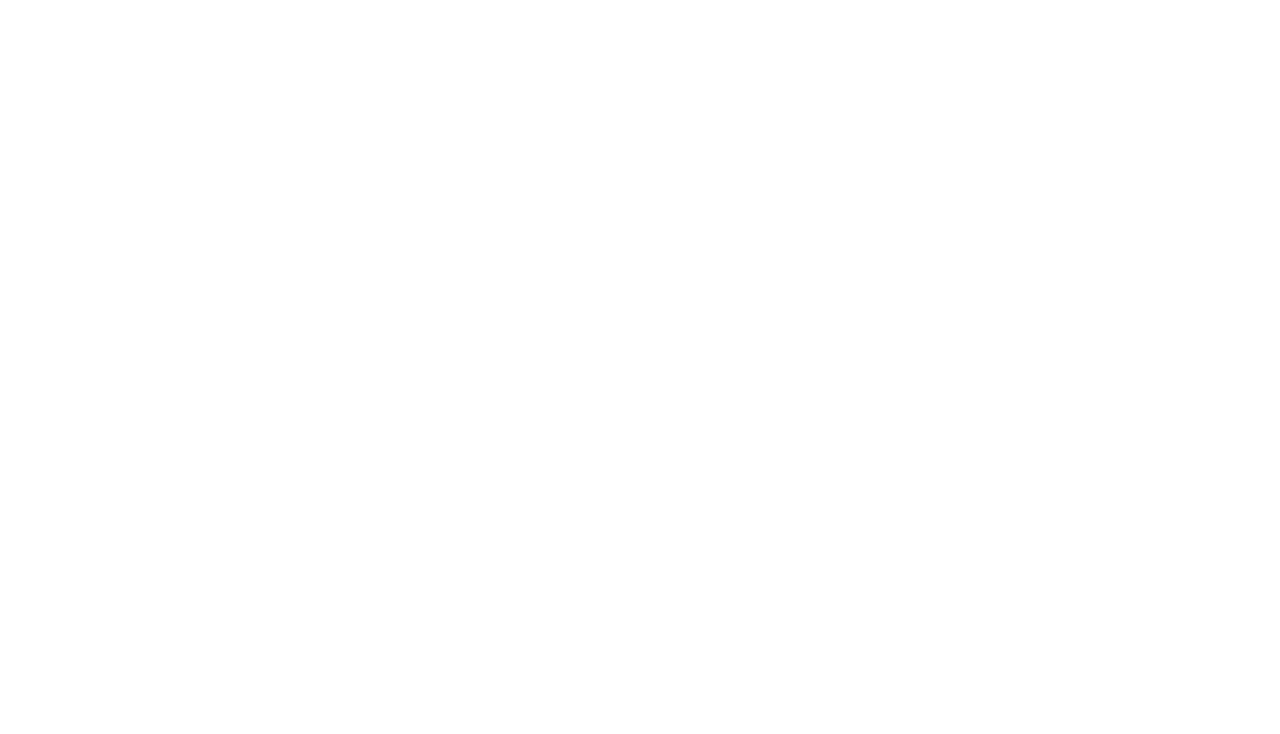
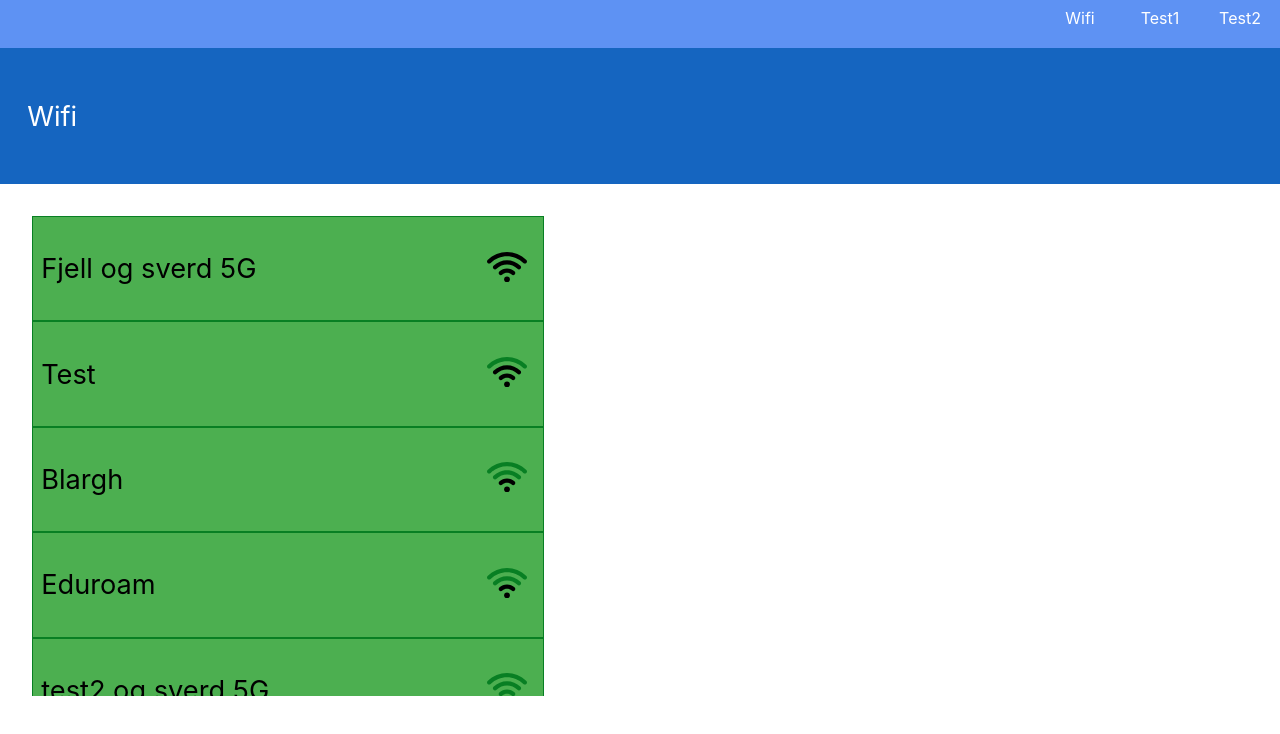
Before and after one commit to rokrust/Wifi-lamp, a React (Create React App) app in the folder webfiles/: page /test2 in a window 1280 px wide. Shown: the top 734 px of the page. Built offline with nearby package versions, Linux system fonts and the light colour scheme.

Commit message:
Complete Header HOC with global button list

```diff
--- a/webfiles/src/App.js
+++ b/webfiles/src/App.js
@@ -1,7 +1,9 @@
 import React from 'react';
 import './App.css';
-import {Switch, Route} from 'react-router-dom'
+import {Switch, Route, Redirect} from 'react-router-dom'
 import Wifi from './pages/wifi'
+import Test1 from './pages/test1'
+import Test2 from './pages/test2'
 
 
 /*
@@ -35,7 +37,9 @@ function App() {
     <div className="App">
       <header className="App-header">
           <Switch>
-            <Route exact path='/' component={Wifi} />
+            <Route path='/' component={Wifi} />
+            <Route exact path='/test1' component={Test1} />
+            <Route exact path='/test2' component={Test2} />
           </Switch>
       </header>
     </div>
--- a/webfiles/src/components/header/index.js
+++ b/webfiles/src/components/header/index.js
@@ -1,16 +1,21 @@
-import React, {Component} from 'react'
+import React, {Component, useReducer, useEffect, useState} from 'react'
 import styled from 'styled-components'
 import NavBar from './navbar'
 import NavButton from './navbutton'
 
+var buttonList = [];
 
 export class Header extends Component {
     render() {
+        console.log()
         return (
             <>
                 <NavBar>
-                    <NavButton to="/">test1</NavButton>
-                    <NavButton to="/">test2</NavButton>
+                {buttonList.map(buttonText => <NavButton key={buttonText} to={buttonText}>{buttonText}</NavButton>)}
+                {/*
+                <NavButton to="/">test1</NavButton>
+                <NavButton to="/">test2</NavButton>
+                */}
                 </NavBar>
                 <Banner>
                     {this.props.pageName}
@@ -21,8 +26,11 @@ export class Header extends Component {
     }
 }
 
-const withHeader = (WrappedComponent, pageName) => {
-    return class WithCounter extends Component
+const withHeader = (WrappedComponent, pageName, pageLink) => {
+    buttonList.push(pageLink || pageName);
+    console.log(buttonList);
+
+    return class WithHeader extends Component
     {
         render() {
             return (
--- a/webfiles/src/components/header/navbutton.js
+++ b/webfiles/src/components/header/navbutton.js
@@ -30,7 +30,9 @@ const RouterButton = styled.div`
     padding: 0.5em 1em;
     background-color: ${props => props.theme.primaryLight};
     &:hover {
-        background-color: ${props => props.theme.primary};;
+        & > span {
+            border-bottom: 0.1em solid ${props => props.theme.primaryText};
+        }
     }
 `;
 
--- a/webfiles/src/components/wifi-list/index.js
+++ b/webfiles/src/components/wifi-list/index.js
@@ -12,7 +12,7 @@ export default class WifiApList extends Component {
     render() {
         return (
             <>
-                { this.sortedAp.map(ap => <WifiAp name={ap.name} signalStrength={ap.signalStrength}/>) }
+                { this.sortedAp.map(ap => <WifiAp key={ap.name} name={ap.name} signalStrength={ap.signalStrength}/>) }
             </>
         )
     }
--- a/webfiles/src/components/wifi-list/wifi-ap.js
+++ b/webfiles/src/components/wifi-list/wifi-ap.js
@@ -20,7 +20,7 @@ export default class WifiAp extends Component {
 
     render() {
         return (
-            <ApWrap>
+            <ApWrap key={this.state.name}>
                 <WifiName>{this.state.name}</WifiName>
                 <IconWrapper>
                     <WifiIcon signalStrength={this.state.signalStrength} width="2.5em" height="2.5em"/>
@@ -40,7 +40,9 @@ const ApWrap = styled.div`
     flex-direction: row;
     justify-content: space-between;
     padding: 0.5em 0em;
-    margin: 1em;
+    border-style: solid;
+    border-color: ${props => props.theme.secondaryDark};
+    border-width: 0.1em;
     display: flex;
     background-color: ${props => props.theme.secondary};
 `;
--- a/webfiles/src/components/wifi-list/wifi-icon.js
+++ b/webfiles/src/components/wifi-list/wifi-icon.js
@@ -1,22 +1,25 @@
-import React, {Component} from 'react'
+import React, {Component, useContext} from 'react'
+import { ThemeContext } from 'styled-components'
 
 export default function WifiIcon(props)
 {
-    const black = "black"
-    const grey = "grey"
+    const themeContext = useContext(ThemeContext);
+
+    const primary = themeContext.secondaryText;
+    const secondary = themeContext.secondaryDark;
 
     return (
         <svg version="1.1" id="Capa_1" xmlns="http://www.w3.org/2000/svg" xmlnsXlink="http://www.w3.org/1999/xlink" x="0px" y="0px"
 	        viewBox="0 0 489.3 489.3" xmlSpace="preserve" width={props.height} height={props.height}>
             <g>
 	            <g>
-                    <path fill={props.signalStrength > 75 ? black : grey} d="M481.65,157.675c-130.7-130.6-343.3-130.6-474,0c-10.2,10.2-10.2,26.8,0,37.1c10.2,10.2,26.8,10.2,37.1,0
+                    <path fill={props.signalStrength > 75 ? primary : secondary} d="M481.65,157.675c-130.7-130.6-343.3-130.6-474,0c-10.2,10.2-10.2,26.8,0,37.1c10.2,10.2,26.8,10.2,37.1,0
 			            c110.2-110.3,289.6-110.3,399.9,0c5.1,5.1,11.8,7.7,18.5,7.7s13.4-2.6,18.5-7.7C491.85,184.575,491.85,167.975,481.65,157.675z"/>
-		            <path fill={props.signalStrength > 50 ? black : grey} d="M79.55,229.675c-10.2,10.2-10.2,26.8,0,37.1c10.2,10.2,26.8,10.2,37.1,0c70.6-70.6,185.5-70.6,256.1,0
+		            <path fill={props.signalStrength > 50 ? primary : secondary} d="M79.55,229.675c-10.2,10.2-10.2,26.8,0,37.1c10.2,10.2,26.8,10.2,37.1,0c70.6-70.6,185.5-70.6,256.1,0
 			            c5.1,5.1,11.8,7.7,18.5,7.7s13.4-2.6,18.5-7.7c10.2-10.2,10.2-26.8,0-37.1C318.75,138.575,170.55,138.575,79.55,229.675z"/>
-		            <path fill={props.signalStrength > 25 ? black : grey} d="M150.35,300.475c-10.2,10.2-10.2,26.8,0,37.1c10.2,10.2,26.8,10.2,37.1,0c31.5-31.6,82.9-31.6,114.4,0
+		            <path fill={props.signalStrength > 25 ? primary : secondary} d="M150.35,300.475c-10.2,10.2-10.2,26.8,0,37.1c10.2,10.2,26.8,10.2,37.1,0c31.5-31.6,82.9-31.6,114.4,0
 			            c5.1,5.1,11.8,7.7,18.5,7.7s13.4-2.6,18.5-7.7c10.2-10.2,10.2-26.8,0-37C286.95,248.475,202.35,248.475,150.35,300.475z"/>
-		            <circle cx="244.65" cy="394.675" r="34.9"/>
+		            <circle fill={props.signalStrength > 5 ? primary : secondary} cx="244.65" cy="394.675" r="34.9"/>
 	            </g>
             </g>
         </svg>
--- /dev/null
+++ b/webfiles/src/pages/test1.js
@@ -0,0 +1,18 @@
+import React, {Component} from 'react';
+import withHeader from '../components/header'
+
+class Test1 extends Component {
+    constructor(props) {
+        super(props);
+    }
+
+    render() {
+        return (
+            <form method="POST" encType="multipart/form-data">
+                <input type="file" name="data"/>
+            </form>
+        );
+    }
+}
+
+export default withHeader(Test1, "Test1");
--- /dev/null
+++ b/webfiles/src/pages/test2.js
@@ -0,0 +1,16 @@
+import React, {Component} from 'react';
+import withHeader from '../components/header'
+
+class Test2 extends Component {
+    constructor(props) {
+        super(props);
+    }
+
+    render() {
+        return (
+            <div></div>
+        );
+    }
+}
+
+export default withHeader(Test2, "Test2");
--- a/webfiles/src/themes/lightTheme.js
+++ b/webfiles/src/themes/lightTheme.js
@@ -4,7 +4,9 @@ export default {
     primaryDark: "#003c8f",
     primaryText: "#ffffff",
     secondary: "#4caf50",
-    secondaryLigth: "#80e27e",
+    secondaryLight: "#80e27e",
     secondaryDark: "#087f23",
     secondaryText: "#000000",
 }
+
+//#c1cee3
```
Also changed, not shown: 2 other files (tests, documents, lock files or other folders).
